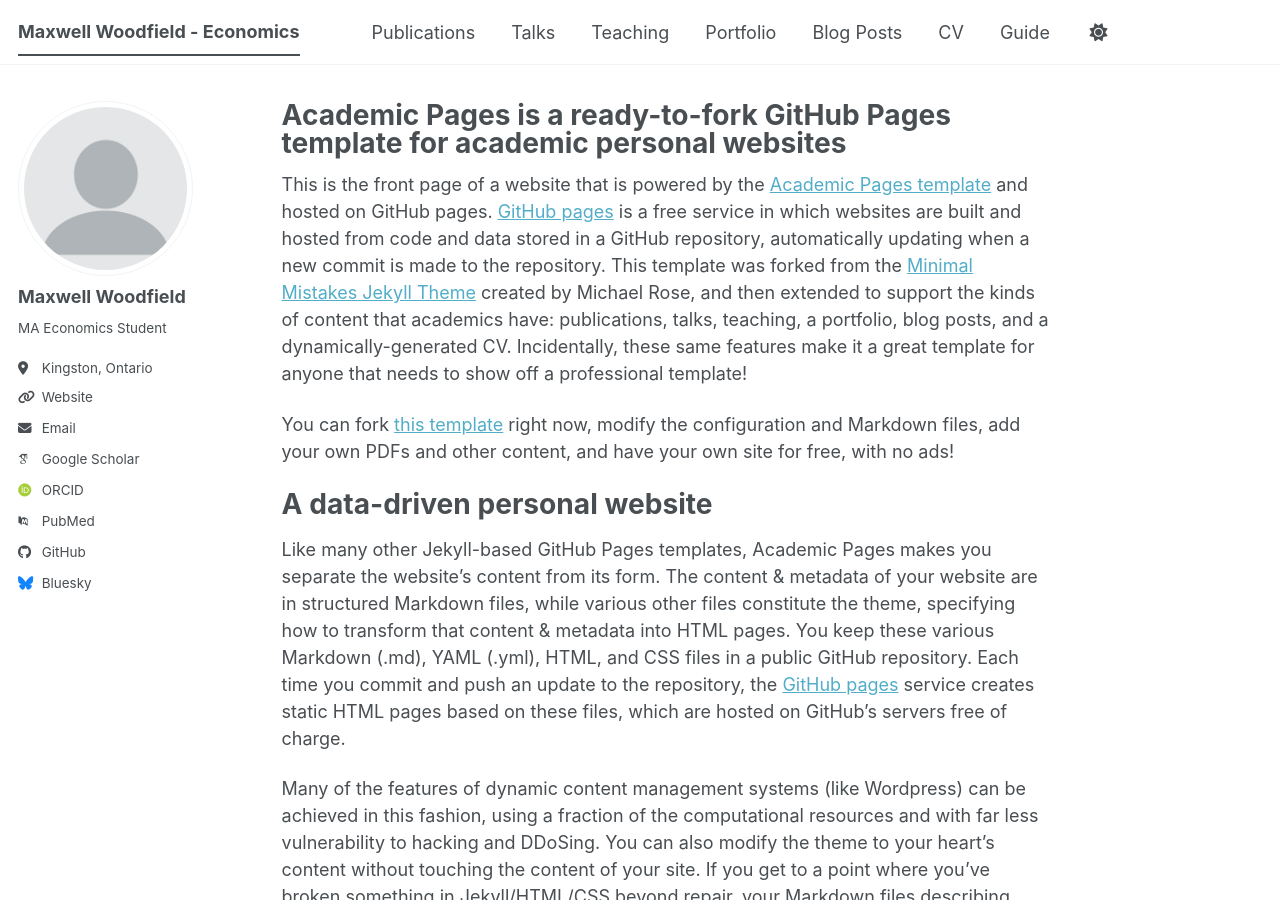
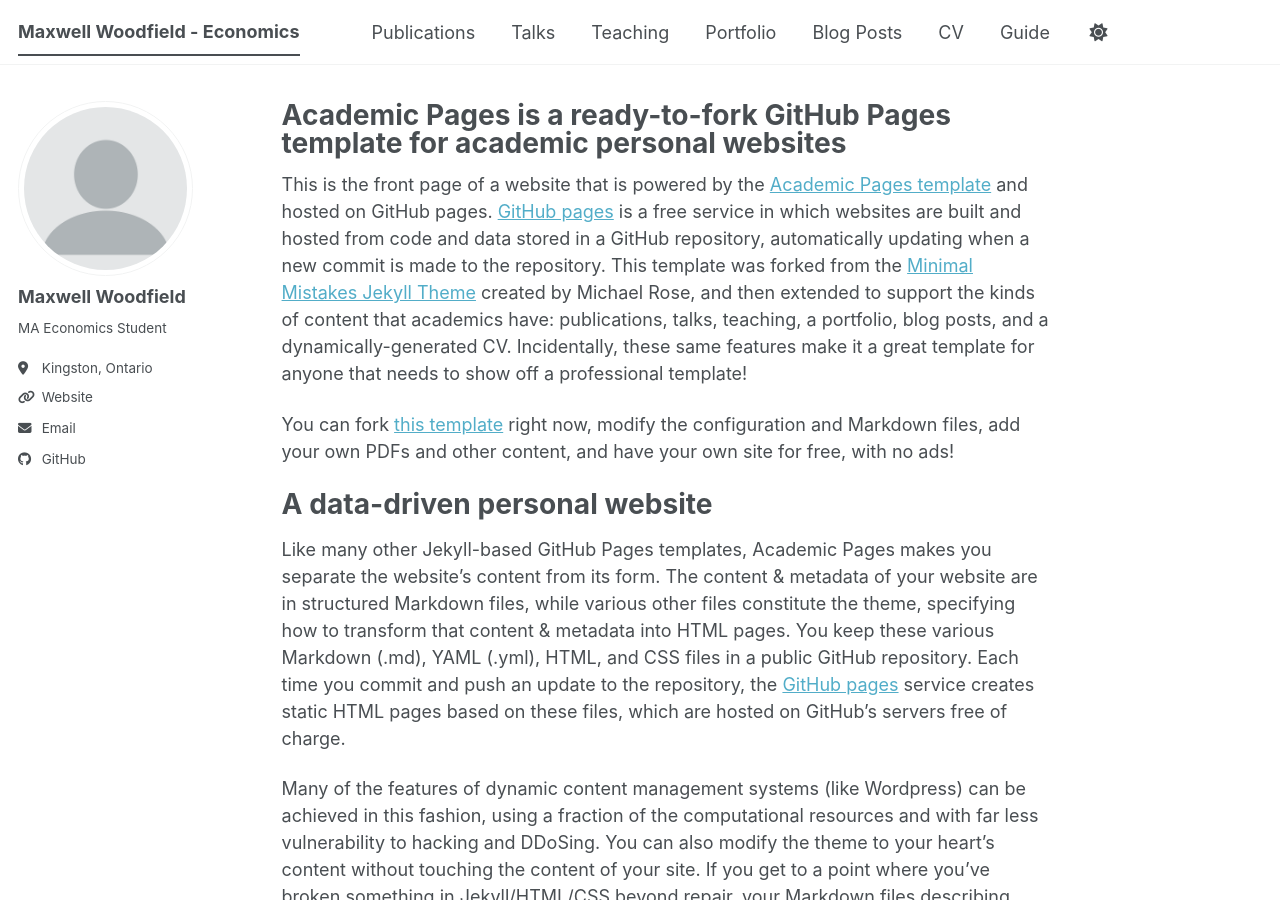
Before and after one commit to saucemmmm/saucemmmm.github.io, a Jekyll site: the page built from _pages/about.md, in a window 1280 px wide and 900 px high. Built offline with Jekyll 4.4.1, drawn with Linux system fonts in a browser that asks for light colours; some web fonts are replaced; a script bundle is joined from its source files by our own code; library files that are not in the unit come from our copies; some of the changed lines change nothing that is shown.

Commit message:
Update _config.yml

```diff
--- a/_config.yml
+++ b/_config.yml
@@ -12,7 +12,7 @@
 title                    : "Maxwell Woodfield - Economics"
 title_separator          : "-"
 name                     : &name "Maxwell Woodfield"
-description              : &description "Welcome to my professional home page. "   # Update this with a general description of your site, this is the default if not overridden by a page
+description              : &description "Welcome to my professional home page."   # Update this with a general description of your site, this is the default if not overridden by a page
 url                      : "https://saucemmmm.github.io"
 baseurl                  : "" # the subpath of your site, e.g. "/blog"
 repository               : "saucemmmm/saucemmmm.github.io"
@@ -34,13 +34,13 @@
   # Academic websites
   academia         : # URL
   arxiv            : # URL - Update with the correct link to your profile
-  googlescholar    : "https://scholar.google.com/citations?user=PS_CX0AAAAAJ"
+  googlescholar    : #
   inspire-hep      : # URL
   impactstory      : # URL
-  orcid            : "https://orcid.org/yourorcidurl"
+  orcid            : #
   semantic         : # URL
   ssrn             : # URL
-  pubmed           : "https://www.ncbi.nlm.nih.gov/pubmed/?term=john+snow"
+  pubmed           : #
   researchgate     : # URL
   scopus           : # URL
   zotero           : # URL
@@ -56,7 +56,7 @@
 
   # Social media
   artstation       : # Username
-  bluesky          : "bsky.app" # Replace this with you Bluesky username
+  bluesky          :  # Replace this with you Bluesky username
   facebook         : # Username
   flickr           : # Username
   foursquare       : # Username
```
